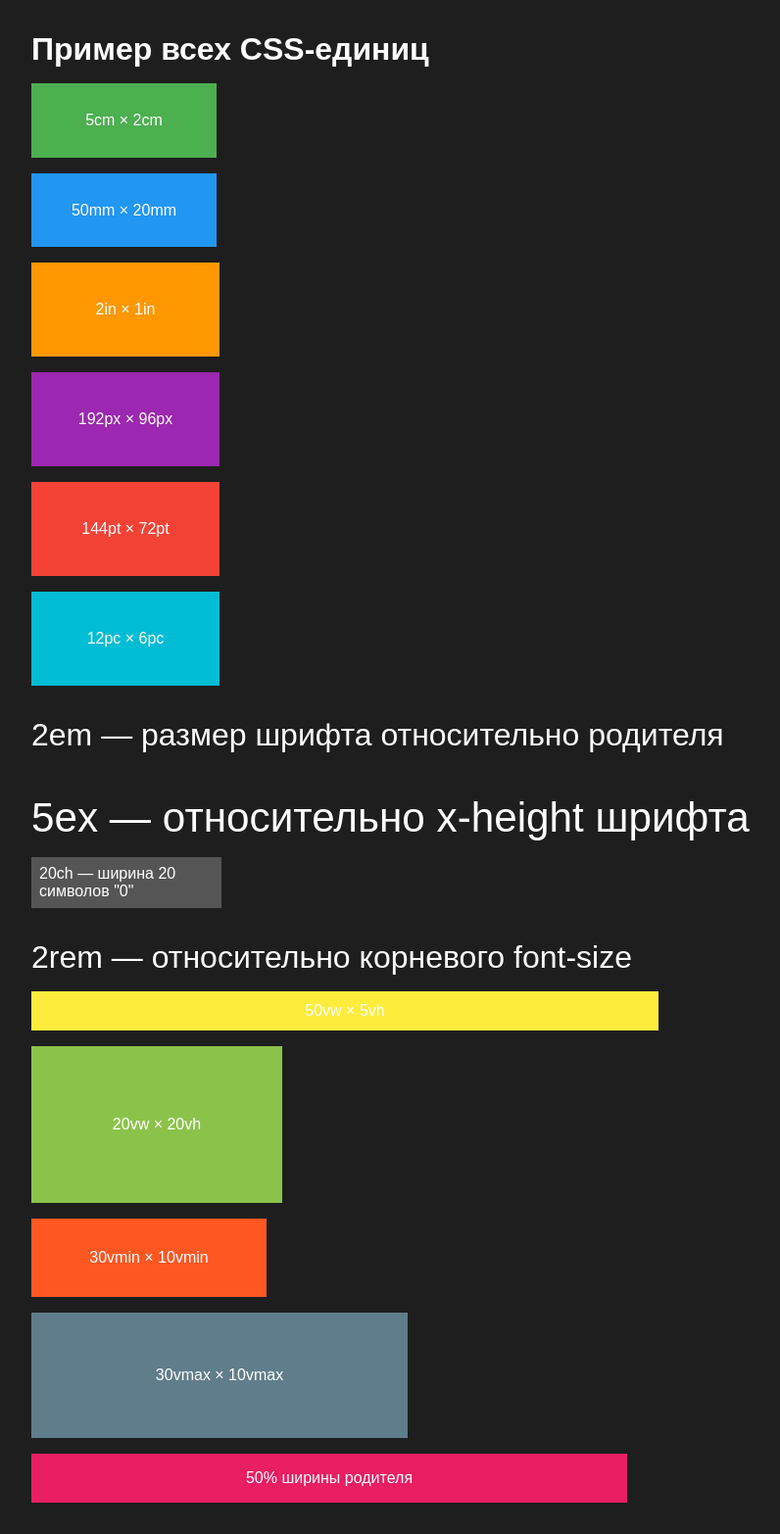
After one commit to Paradox60/flask-front-end, a Flask app: page /type_size in a window 1280 px wide. The commit adds this page. Shown: the whole page at 98% size, without its empty margins (0-796 px from the left). Run offline with Flask 2, Linux system fonts and the light colour scheme.

Commit message:
dimentions page added

```diff
--- a/flask_compendium/app.py
+++ b/flask_compendium/app.py
@@ -67,3 +67,7 @@ def test():
 @app.route("/test1")
 def test1():
     return render_template("CSS_temp/test1.html")
+
+@app.route("/type_size")
+def type_size():
+    return render_template("CSS_temp/type_size.html")
--- a/flask_compendium/templates/CSS_temp/index.html
+++ b/flask_compendium/templates/CSS_temp/index.html
@@ -35,8 +35,9 @@
                 <li><a href="{{ url_for('text') }}">Работа со стилями текста(27)</a></li>
                 <li><a href="{{ url_for('droplist') }}">Работа с droplist(28)</a></li>
                 <li><a href="{{ url_for('transform') }}">Работа с transform(29)</a></li>
-                <li><a href="{{ url_for('test') }}">Test(30)</a></li>
-                <li><a href="{{ url_for('test1') }}">Test1(30)</a></li>
+                <li><a href="{{ url_for('test') }}">grid_repeat</a></li>
+                <li><a href="{{ url_for('test1') }}">flex_wrap(30)</a></li>
+                <li><a href="{{ url_for('type_size') }}">Размеры(31)</a></li>
             </ul>
         </nav>
         <section>
--- /dev/null
+++ b/flask_compendium/templates/CSS_temp/type_size.html
@@ -0,0 +1,166 @@
+<!DOCTYPE html>
+<html lang="ru">
+<head>
+<meta charset="UTF-8">
+<meta name="viewport" content="width=device-width, initial-scale=1.0">
+<title>Пример всех CSS-единиц</title>
+<style>
+  body {
+    font-size: 16px; /* базовый размер шрифта */
+    margin: 2rem;
+    background-color: #1e1e1e;
+    color: #ffffff;
+    font-family: Arial, sans-serif;
+  }
+
+  h1 {
+    font-size: 2em; /* относительно font-size родителя */
+    margin-bottom: 1rem;
+  }
+
+  .block-cm {
+    width: 5cm;
+    height: 2cm;
+    background-color: #4caf50;
+    margin-bottom: 1rem;
+    text-align: center;
+    line-height: 2cm;
+  }
+
+  .block-mm {
+    width: 50mm;
+    height: 20mm;
+    background-color: #2196f3;
+    margin-bottom: 1rem;
+    text-align: center;
+    line-height: 20mm;
+  }
+
+  .block-in {
+    width: 2in;
+    height: 1in;
+    background-color: #ff9800;
+    margin-bottom: 1rem;
+    text-align: center;
+    line-height: 1in;
+  }
+
+  .block-px {
+    width: 192px; /* 2in = 192px */
+    height: 96px;
+    background-color: #9c27b0;
+    margin-bottom: 1rem;
+    text-align: center;
+    line-height: 96px;
+  }
+
+  .block-pt {
+    width: 144pt; /* 2in = 144pt */
+    height: 72pt;
+    background-color: #f44336;
+    margin-bottom: 1rem;
+    text-align: center;
+    line-height: 72pt;
+  }
+
+  .block-pc {
+    width: 12pc; /* 12pt */
+    height: 6pc;
+    background-color: #00bcd4;
+    margin-bottom: 1rem;
+    text-align: center;
+    line-height: 6pc;
+  }
+
+  .text-em {
+    font-size: 2em;
+    margin-bottom: 1rem;
+  }
+
+  .text-ex {
+    font-size: 5ex;
+    margin-bottom: 1rem;
+  }
+
+  .text-ch {
+    width: 20ch;
+    background-color: #555;
+    padding: 0.5em;
+    margin-bottom: 1rem;
+  }
+
+  .text-rem {
+    font-size: 2rem;
+    margin-bottom: 1rem;
+  }
+
+  .block-vw {
+    width: 50vw;
+    height: 5vh;
+    background-color: #ffeb3b;
+    margin-bottom: 1rem;
+    text-align: center;
+    line-height: 5vh;
+  }
+
+  .block-vh {
+    width: 20vw;
+    height: 20vh;
+    background-color: #8bc34a;
+    margin-bottom: 1rem;
+    text-align: center;
+    line-height: 20vh;
+  }
+
+  .block-vmin {
+    width: 30vmin;
+    height: 10vmin;
+    background-color: #ff5722;
+    margin-bottom: 1rem;
+    text-align: center;
+    line-height: 10vmin;
+  }
+
+  .block-vmax {
+    width: 30vmax;
+    height: 10vmax;
+    background-color: #607d8b;
+    margin-bottom: 1rem;
+    text-align: center;
+    line-height: 10vmax;
+  }
+
+  .block-percent {
+    width: 50%;
+    height: 50px;
+    background-color: #e91e63;
+    margin-bottom: 1rem;
+    text-align: center;
+    line-height: 50px;
+  }
+</style>
+</head>
+<body>
+
+<h1>Пример всех CSS-единиц</h1>
+
+<div class="block-cm">5cm × 2cm</div>
+<div class="block-mm">50mm × 20mm</div>
+<div class="block-in">2in × 1in</div>
+<div class="block-px">192px × 96px</div>
+<div class="block-pt">144pt × 72pt</div>
+<div class="block-pc">12pc × 6pc</div>
+
+<p class="text-em">2em — размер шрифта относительно родителя</p>
+<p class="text-ex">5ex — относительно x-height шрифта</p>
+<div class="text-ch">20ch — ширина 20 символов "0"</div>
+<p class="text-rem">2rem — относительно корневого font-size</p>
+
+<div class="block-vw">50vw × 5vh</div>
+<div class="block-vh">20vw × 20vh</div>
+<div class="block-vmin">30vmin × 10vmin</div>
+<div class="block-vmax">30vmax × 10vmax</div>
+<div class="block-percent">50% ширины родителя</div>
+
+</body>
+</html>
```
